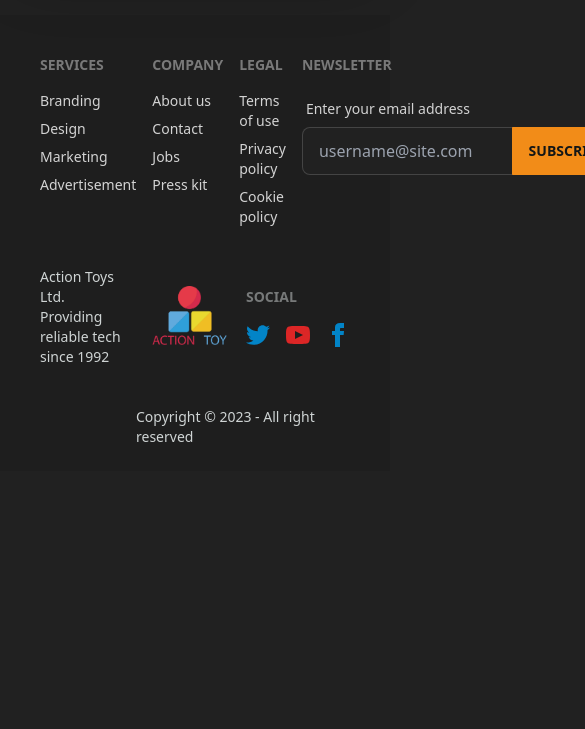
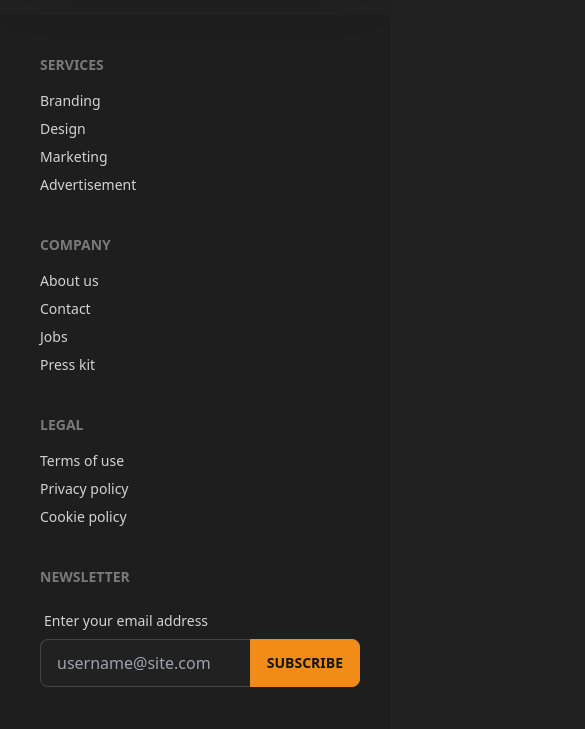
Before and after one commit to jahidhasan136/Action-Toys, a React (Vite) app: page / in a window 390 px wide. Shown: the part 7690-8419 px from the top of the page, 585 px wide, since content can reach past the window. Before the commit the page ends 8161 px from the top, so only its background shows below. Built offline with nearby package versions, Linux system fonts and the light colour scheme; no server answers.

Commit message:
responsive

```diff
--- a/src/Pages/Home/ToyCardCategory/ToyCardCategory.jsx
+++ b/src/Pages/Home/ToyCardCategory/ToyCardCategory.jsx
@@ -8,7 +8,7 @@ const ToyCardCategory = ({ toy }) => {
 
     return (
         <div className="md:flex gap-10">
-            <div className="card card-side bg-base-100 shadow-2xl w-[500px]">
+            <div className="card card-side bg-base-100 shadow-2xl md:w-[500px]">
                 <figure><img className="w-64 h-full" src={picture} alt="Movie" /></figure>
                 <div className="card-body grid">
                     <h2 className="card-title text-3xl">{name}</h2>
--- a/src/Share/Footer/Footer.jsx
+++ b/src/Share/Footer/Footer.jsx
@@ -5,7 +5,7 @@ const Footer = () => {
     return (
         <div className="bg-base-200">
             <div className="max-w-[1240px] container mx-auto pb-6">
-                <footer className="footer flex justify-between p-10 text-base-content">
+                <footer className="footer md:flex justify-between p-10 text-base-content">
                     <div>
                         <span className="footer-title">Services</span>
                         <a className="link link-hover">Branding</a>
@@ -39,7 +39,7 @@ const Footer = () => {
                         </div>
                     </div>
                 </footer>
-                <footer className="footer items-center flex justify-between px-10 text-neutral-content">
+                <footer className="footer items-center md:flex justify-between px-10 text-neutral-content">
                     <div>
                         <p>Action Toys Ltd.<br />Providing reliable tech since 1992</p>
                     </div>
```
